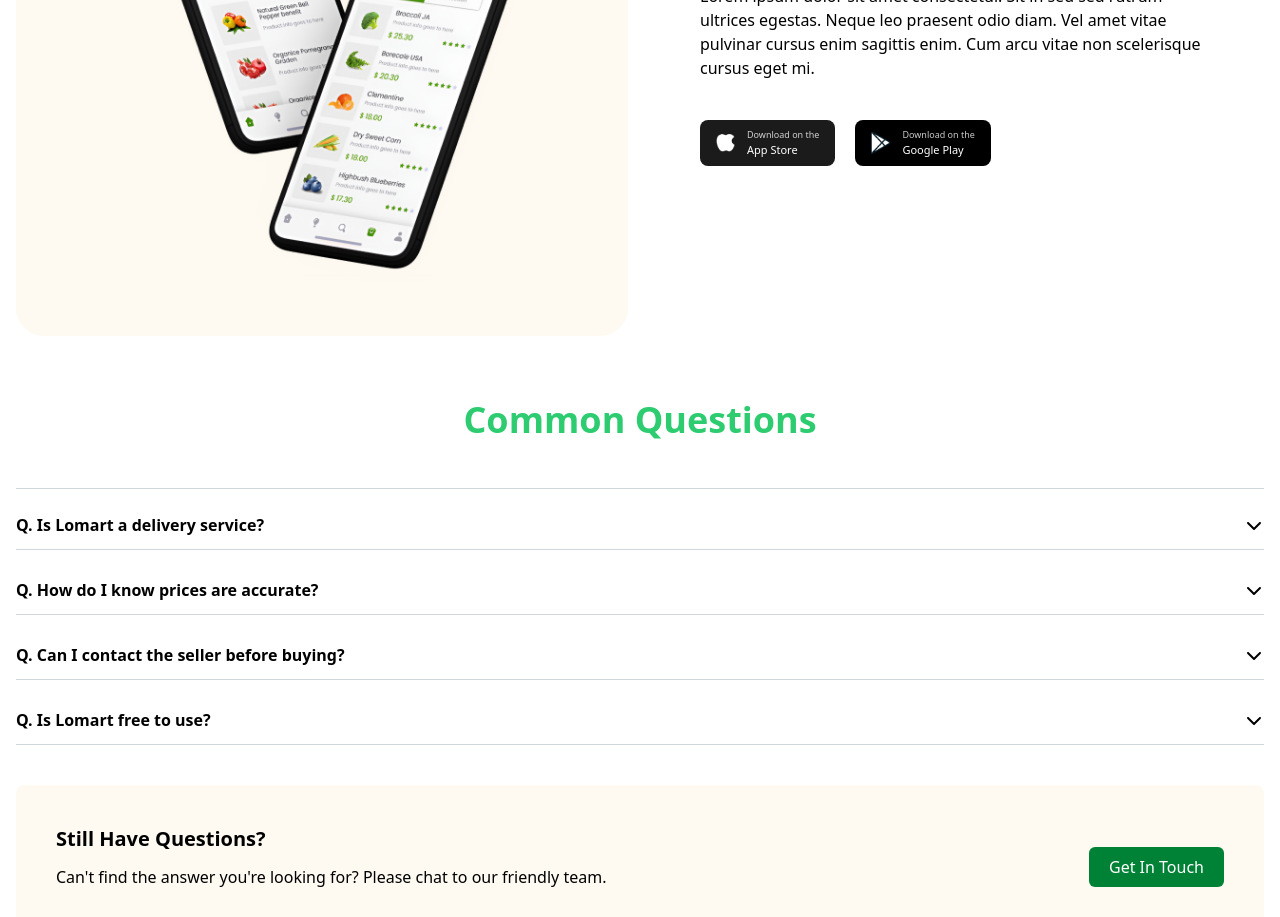
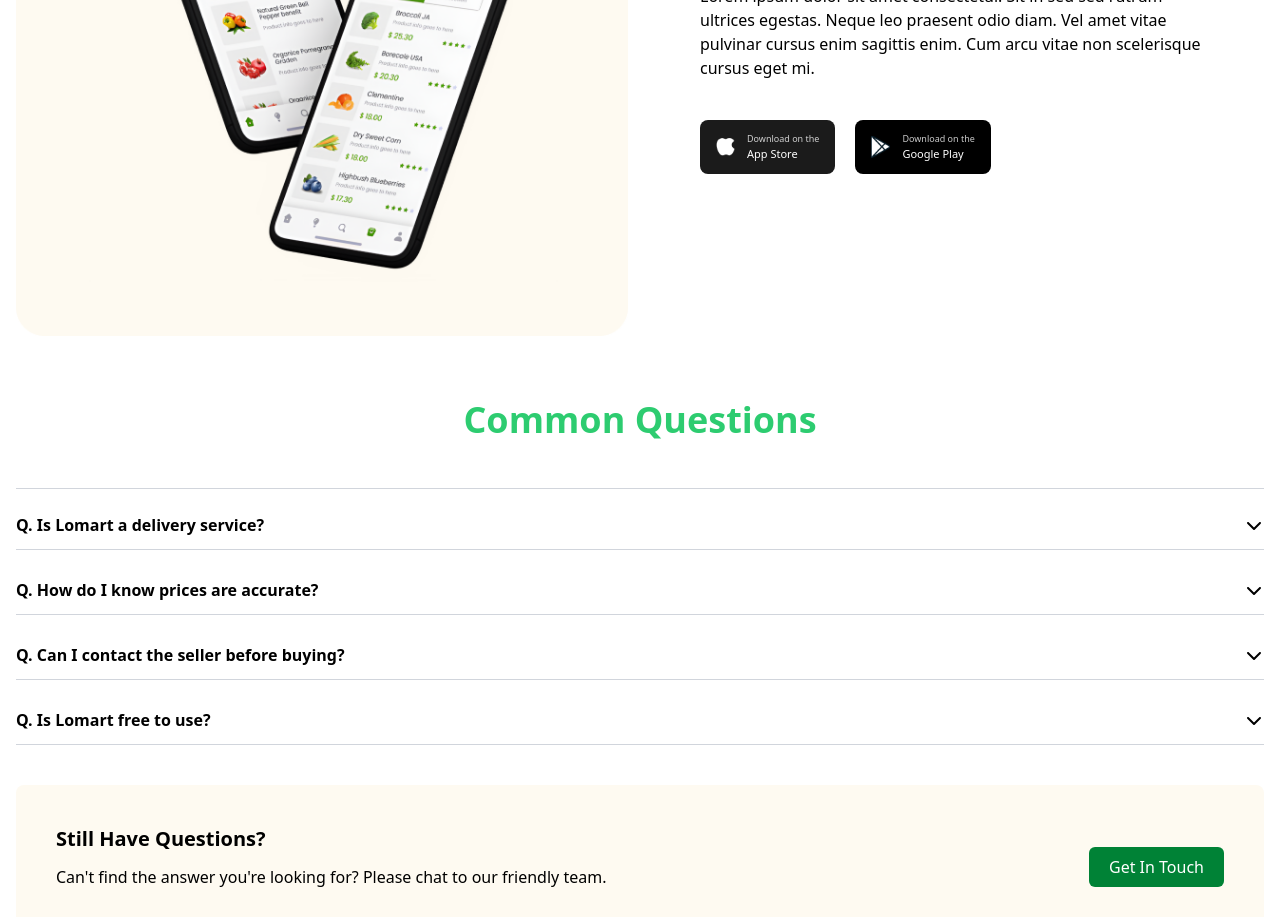
Before and after one commit to tony-dev0/lomart, a React (Vite) app: page / in a window 1280 px wide. Shown: the part 2820-3737 px from the top of the page. Built offline with nearby package versions, Linux system fonts and the light colour scheme.

Commit message:
minor update

```diff
--- a/src/sections/mobile-advert.tsx
+++ b/src/sections/mobile-advert.tsx
@@ -23,7 +23,7 @@
             </span>
           </div>
           <div className="flex gap-5 max-sm:justify-center">
-            <div className="apple-store flex gap-3 bg-[#1B1B1B] rounded-lg py-2 px-4 items-center max-sm:w-full">
+            <div className="apple-store gap-3 flex bg-[#1B1B1B] rounded-lg py-3 px-4 items-center max-sm:w-full max-sm:justify-center">
               <img src="/app-store.png" alt="" width={19} height={19} />
               <div className="flex flex-col gap-0 text-white">
                 <span className="text-[9px] opacity-80">Download on the</span>
@@ -31,7 +31,7 @@
               </div>
             </div>
 
-            <div className="play-store flex gap-3 bg-black rounded-lg py-2 px-4 items-center max-sm:w-full">
+            <div className="play-store gap-3 flex bg-black rounded-lg py-3 px-4 items-center max-sm:w-full max-sm:justify-center">
               <img src="/play-store.png" alt="" width={19} height={19} />
               <div className="flex flex-col gap-0 text-white">
                 <span className="text-[9px] opacity-80">Download on the</span>
```
